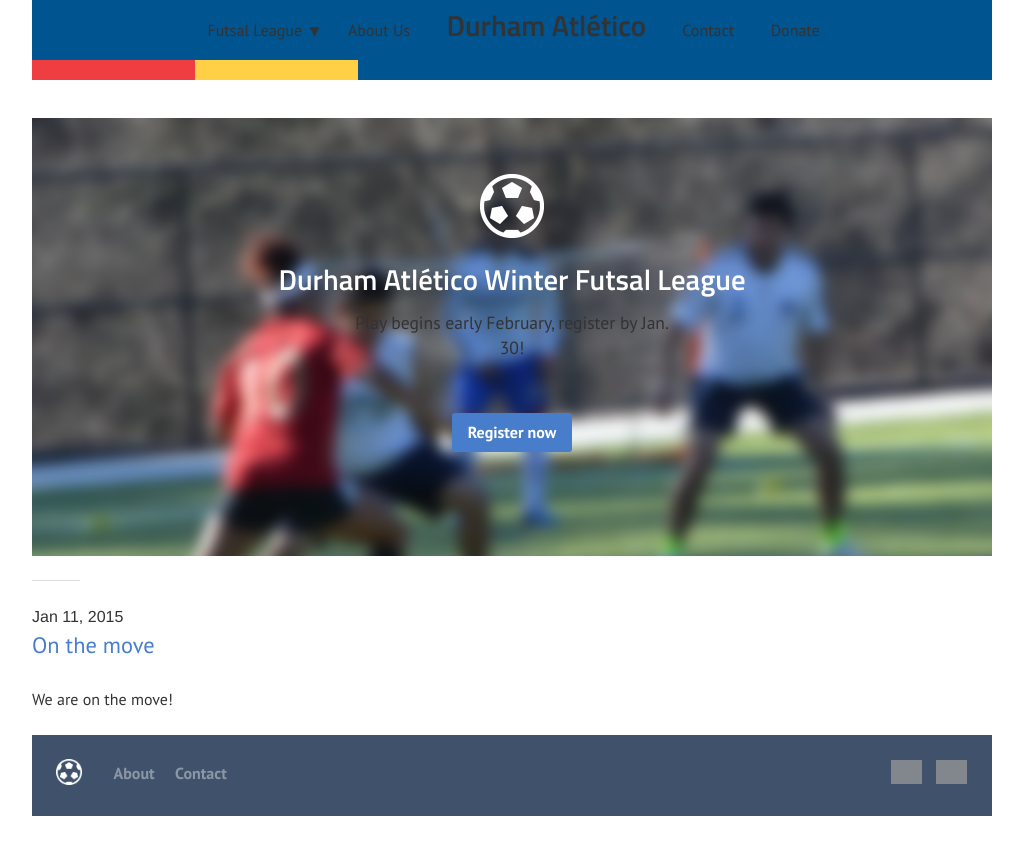
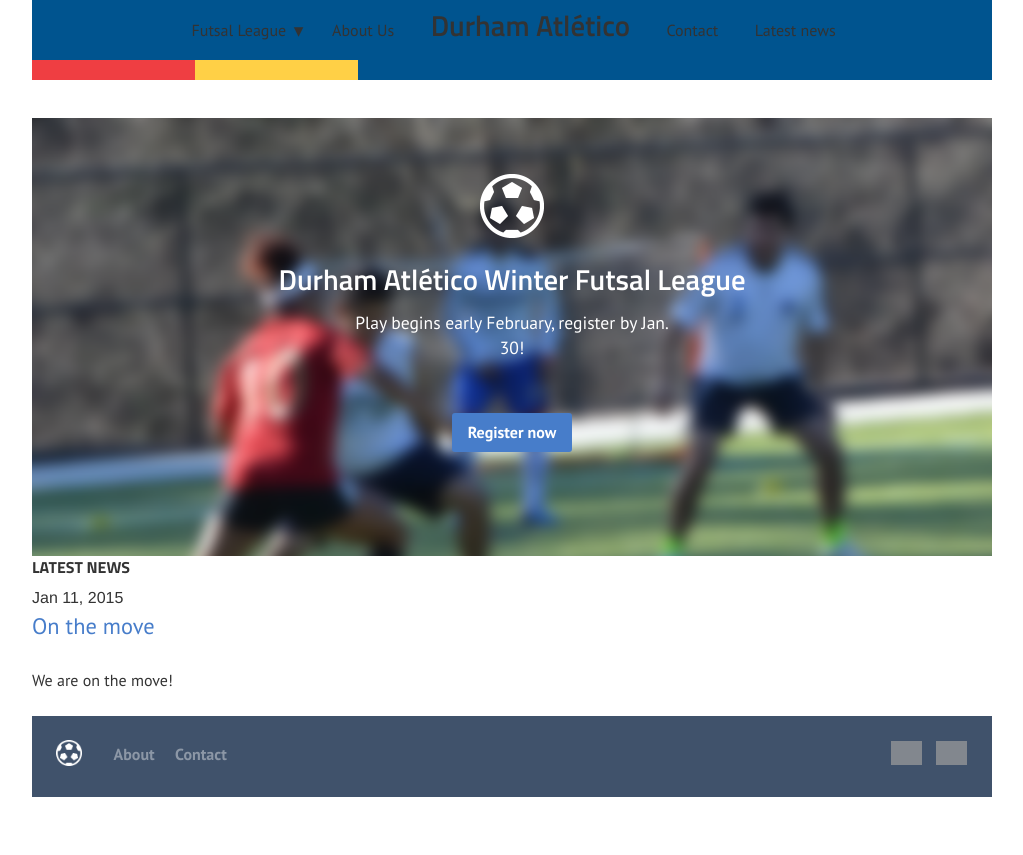
Before and after one commit to durhamatletico/durhamatletico.github.io, a Jekyll site: the page built from index.html, in a window 1280 px wide. Shown: the top 855 px of the page, without its empty margins (128-1151 px from the left). Built offline with Jekyll 4.4.1, drawn with Linux system fonts in a browser that asks for light colours; grey boxes are pictures that could not be loaded.

Commit message:
Style adjustments

```diff
--- a/_includes/header.html
+++ b/_includes/header.html
@@ -8,7 +8,7 @@
       <ul id="js-centered-navigation-menu" class="centered-navigation-menu show">
         <li class="nav-link more"><a href="javascript:void(0)">Futsal League</a>
             <ul class="submenu">
-                <li><a href="javascript:void(0)">Register</a></li>
+                <li><a href="https://docs.google.com/forms/d/1Uw2lgO41vIxjPojHrwVu1wERazluI2Imhw35ffkfMhU/viewform">Register</a></li>
                 <li><a href="javascript:void(0)">Schedule</a></li>
                 <li><a href="/standings">Standings</a></li>
                 <li><a href="#">About Futsal</a></li>
@@ -17,12 +17,12 @@
         </li>
         <li class="nav-link"><a href="javascript:void(0)">About Us</a></li>
         <li class="nav-link logo">
-          <a href="javascript:void(0)" class="logo">
+          <a href="/" class="logo">
               <h1>Durham Atl&eacute;tico</h1>
           </a>
         </li>
-        <li class="nav-link"><a href="javascript:void(0)">Contact</a></li>
-        <li class="nav-link"><a href="#">Donate</a></li>
+        <li class="nav-link"><a href="#">Contact</a></li>
+        <li class="nav-link"><a href="#">Latest news</a></li>
       </ul>
     </nav>
   </div>
--- a/assets/styles/main.scss
+++ b/assets/styles/main.scss
@@ -184,8 +184,7 @@
     padding-top: 3%;
     section {
         @include outer-container;
-        latest { @include span-columns(7); }
-        events { @include span-columns(5); }
+        latest { @include span-columns(12); }
     }
 }
 
@@ -238,6 +237,7 @@
         font-weight: 200;
         line-height: 1.4em;
         margin: 0 auto 3em auto;
+        color: $hero-color;
 
         @include media($large-screen) {
           font-size: 1.1em;
--- a/index.html
+++ b/index.html
@@ -15,10 +15,9 @@
       </div>
     </div>
 
-    <hr />
-
     <section>
         <latest>
+            <h3>Latest news</h3>
             {% for post in site.posts limit:1 %}
                 <span class="post-meta">{{ post.date | date: "%b %-d, %Y" }}</span>
 
```
